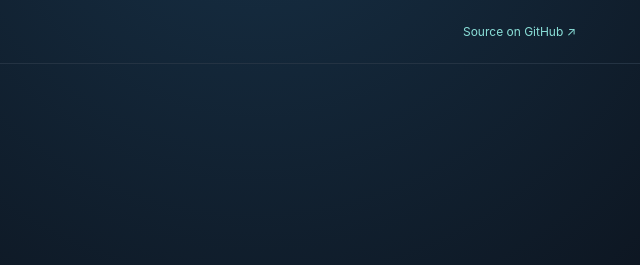
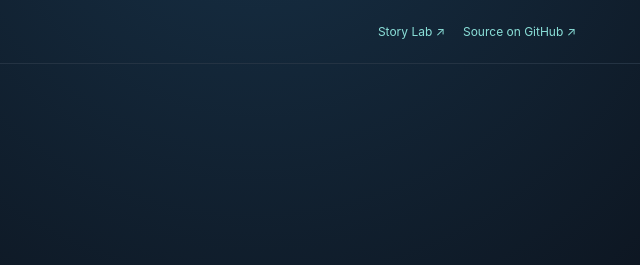
Before and after one commit to Pivtorak-a/ENORYS, a website with bundled scripts: page index.html in a window 1280 px wide. Shown: the top 265 px of the page, 640-1280 px from the left. Built offline with nearby package versions, Linux system fonts and the light colour scheme.

Commit message:
feat: add navigation from original sandbox to Story Lab

```diff
--- a/index.html
+++ b/index.html
@@ -11,7 +11,7 @@
 <body>
   <header class="topbar">
     <a class="brand" href="./" aria-label="ENORYS home"><span class="brand-mark">◈</span> ENORYS <span class="brand-sub">/ cognitive sandbox</span></a>
-    <a class="repo" href="https://github.com/Pivtorak-a/ENORYS" target="_blank" rel="noreferrer">Source on GitHub ↗</a>
+    <div style="display:flex;gap:18px;align-items:center"><a class="repo" href="./story.html">Story Lab ↗</a><a class="repo" href="https://github.com/Pivtorak-a/ENORYS" target="_blank" rel="noreferrer">Source on GitHub ↗</a></div>
   </header>
   <main class="shell">
     <div class="intro"><p class="eyebrow">EXPERIMENT 001 · OBSERVATION &amp; TRUST</p>
```
